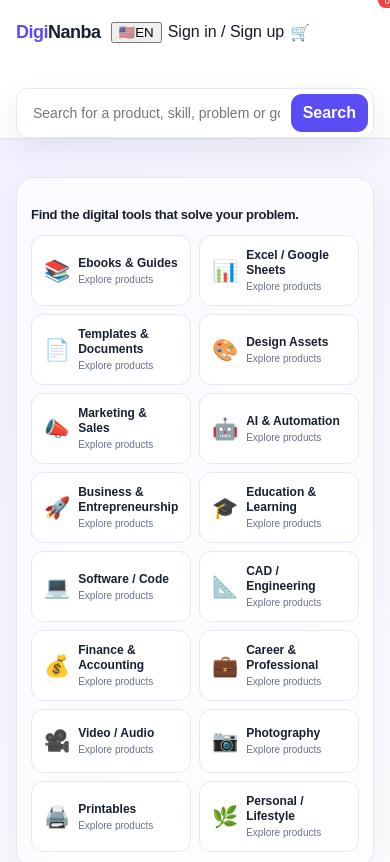
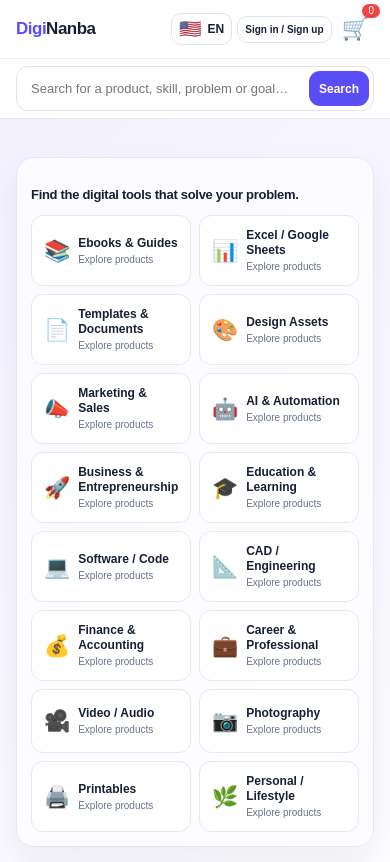
Before and after one commit to agnengineeringselectricals-crypto/diginanba, a Next.js app: page / in a window 390 px wide. Shown: the top 862 px of the page. Built offline with nearby package versions, Linux system fonts and the light colour scheme; no server answers; the database is empty.

Commit message:
Style revised two-row responsive homepage header

```diff
--- a/app/globals.css
+++ b/app/globals.css
@@ -81,3 +81,34 @@
 .ref-market-left>h1{font-size:18px;white-space:nowrap;letter-spacing:-.25px}
 @media(max-width:700px){.ref-market-left>h1{font-size:15px;white-space:nowrap;letter-spacing:-.3px}}
 @media(max-width:420px){.ref-market-left>h1{font-size:13px}}
+
+
+/* DigiNanba header revision: Amazon-style language selector + dedicated lower search row */
+.ref-nav{height:64px;justify-content:space-between}
+.ref-actions{margin-left:auto;gap:10px}
+.ref-language{display:inline-flex;align-items:center;justify-content:center;gap:6px;background:#fff;color:#172033;border:1px solid #dfe3ec;padding:9px 11px;border-radius:10px;font:inherit;font-size:13px;font-weight:800;cursor:pointer;min-width:58px}
+.ref-language-flag{font-size:20px;line-height:1}
+.ref-signin{display:inline-flex;align-items:center;justify-content:center;background:#fff;color:#172033;border:1px solid #dfe3ec;padding:9px 13px;border-radius:10px;font-size:13px;font-weight:800;white-space:nowrap}
+.ref-cart{position:relative;display:inline-flex;align-items:center;justify-content:center;color:#172033;font-size:24px;line-height:1;padding:7px 5px;min-width:34px}
+.ref-search-row{border-top:1px solid #eef0f4;background:#fff;padding:8px 0}
+.ref-header-search{margin:0;width:100%;box-shadow:none;border-color:#dfe3ec}
+.ref-header-search input{font-size:15px}
+.ref-header-search .ref-primary{padding:10px 18px}
+@media(max-width:700px){
+  .ref-nav{height:58px}
+  .ref-language{padding:7px 8px;min-width:52px;font-size:12px}
+  .ref-language-flag{font-size:18px}
+  .ref-signin{padding:8px 9px;font-size:11px}
+  .ref-cart{font-size:22px}
+  .ref-search-row{padding:7px 0}
+  .ref-header-search{padding:4px}
+  .ref-header-search input{padding:10px;font-size:13px}
+  .ref-header-search .ref-primary{padding:9px 12px;font-size:12px}
+}
+@media(max-width:420px){
+  .ref-logo{font-size:17px}
+  .ref-actions{gap:5px}
+  .ref-signin{font-size:10px;padding:7px 7px}
+  .ref-language{padding:6px 7px}
+  .ref-header-search .ref-primary{padding:8px 10px}
+}
```
